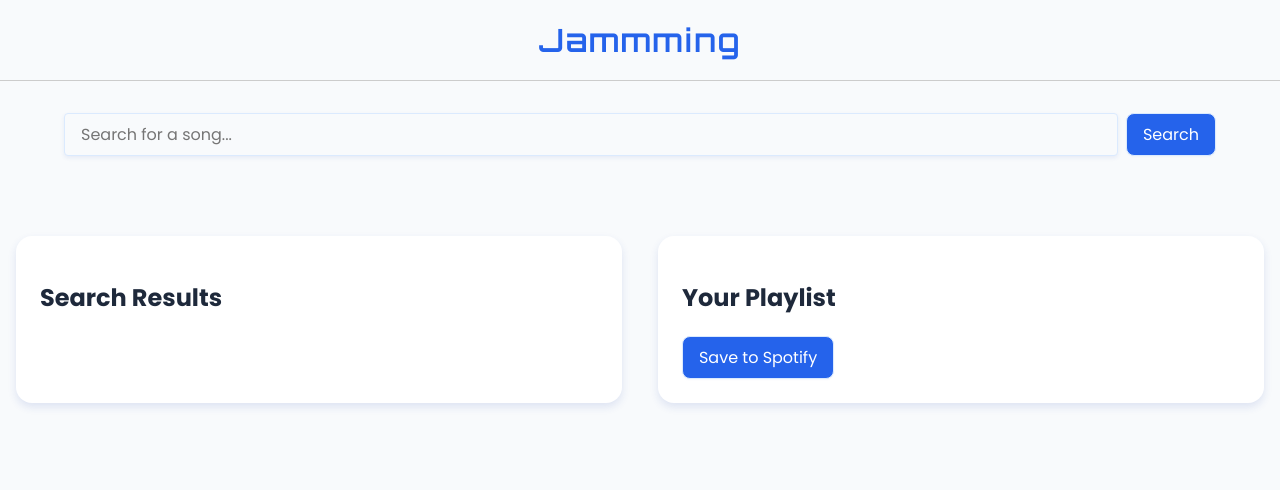
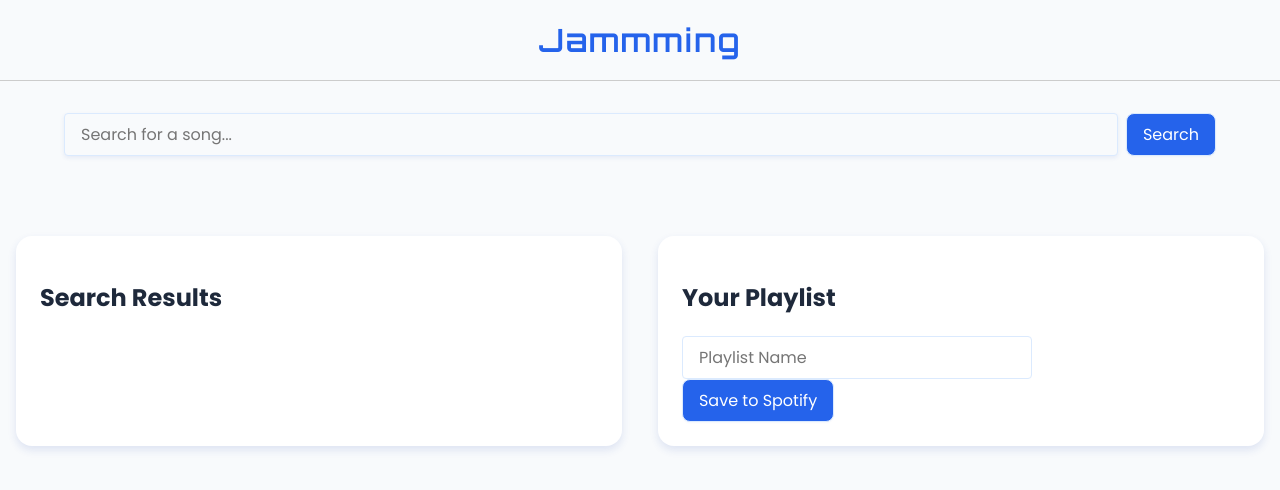
Before and after one commit to ezhostforall/jammming, a React (Vite) app: page / in a window 1280 px wide. Shown: the top 490 px of the page. Built offline with nearby package versions, Linux system fonts and the light colour scheme.

Commit message:
Implement playlist management features; add track to playlist, remove track, and save playlist to Spotify

```diff
--- a/src/App.jsx
+++ b/src/App.jsx
@@ -13,6 +13,21 @@ import { searchSongs } from './utils/utils'
 function App() {
   const [searchResults, setSearchResults] = useState([]);
   const [playlistTracks, setPlaylistTracks] = useState([]);
+  const [playlistName, setPlaylistName] = useState('My Playlist');
+
+  const addTrackToPlaylist = (track) => {
+    if (!playlistTracks.some((t) => t.id === track.id)) {
+      setPlaylistTracks([...playlistTracks, track]);
+    }
+  }
+  const removeTrackFromPlaylist = (trackId) => {
+    setPlaylistTracks(playlistTracks.filter((track) => track.id !== trackId));
+  }
+  const savePlaylistToSpotify = () => {
+    // Logic to save the playlist to Spotify
+    console.log("Saving playlist to Spotify...");
+  }
+
     return (
         <>
           <>
@@ -20,8 +35,8 @@ function App() {
           </>
           <SearchBar searchSongs={searchSongs} setSearchResults={setSearchResults} />
           <div className="grid-container">
-              <SearchResults searchResults={searchResults} />
-              <Playlist playlistTracks={playlistTracks} />
+              <SearchResults searchResults={searchResults} addTrackToPlaylist={addTrackToPlaylist} />
+              <Playlist playlistTracks={playlistTracks} playlistName={playlistName} removeTrackFromPlaylist={removeTrackFromPlaylist} savePlaylistToSpotify={savePlaylistToSpotify} />
           </div>
         </>
   )
--- a/src/components/playlist/Playlist.jsx
+++ b/src/components/playlist/Playlist.jsx
@@ -3,12 +3,35 @@ import "./Playlist.css";
 import TrackList from "../tracklist/TrackList";
 import Button from "../button/Button"; // Import your Button component
 
-const Playlist = ({ playlistTracks }) => {
+const Playlist = ({ playlistTracks, removeTrackFromPlaylist, savePlaylistToSpotify }) => {
+
+    const handlePlaylistNameChange = (event) => {
+        // Handle the change in playlist name here
+        console.log(event.target.value);
+    }
+    const handleKeyPress = (event) => {
+        if (event.key === "Enter") {
+            handlePlaylistNameChange(event);
+        }
+    };
+    const handleInputChange = (event) => {
+        handlePlaylistNameChange(event);
+    };
+
     return (
         <div className="playlist container">
             <h2>Your Playlist</h2>
-            <TrackList tracks={playlistTracks} />
-            <Button type="button" className='save-to-spotify-button'>Save to Spotify</Button>
+            <div className="playlist-header">
+                <input
+                type="text"
+                className="playlist-name-input"
+                placeholder="Playlist Name"
+                onChange={handleInputChange}
+                onKeyPress={handleKeyPress}
+                />
+            </div>
+            <TrackList tracks={playlistTracks} removeTrackFromPlaylist={removeTrackFromPlaylist} />
+            <Button type="button" className='save-to-spotify-button' onClick={savePlaylistToSpotify}>Save to Spotify</Button>
         </div>
     );
 }
--- a/src/components/searchresults/SearchResults.jsx
+++ b/src/components/searchresults/SearchResults.jsx
@@ -3,11 +3,12 @@ import "./SearchResults.css";
 import TrackList from "../tracklist/TrackList"; // Import your TrackList component
 
 
-const SearchResults = ({searchResults}) => {
+const SearchResults = ({searchResults, addTrackToPlaylist}) => {
+
   return (
     <div className="search-results container">
       <h2>Search Results</h2>
-      <TrackList tracks={searchResults} />
+      <TrackList tracks={searchResults} addTrackToPlaylist={addTrackToPlaylist} />
     </div>
   );
 }
--- a/src/components/track/Track.jsx
+++ b/src/components/track/Track.jsx
@@ -2,14 +2,24 @@ import React from "react";
 import"./Track.css";
 import Button from "../button/Button"; // Import your Button component
 
-const Track = ({ id, title, artist, album }) => {
-
+const Track = ({ id, title, artist, album, addTrackToPlaylist, removeTrackFromPlaylist
+}) => {
     return (
         <div className="track-info" key={id}>
             <h3>{title}</h3>
             <p>{artist}</p>
             <p>{album}</p>
-            <Button type='button' className='track-button'>+</Button>
+
+            {addTrackToPlaylist && (
+                <Button type="button" className="add-to-playlist-button" onClick={() => addTrackToPlaylist({id, title, artist, album})}>
+                    +
+                </Button>
+            )}
+            {removeTrackFromPlaylist && (
+                <Button type="button" className="remove-from-playlist-button" onClick={() => removeTrackFromPlaylist(id)}>
+                    -
+                </Button>
+            )}
         </div>
     );
 }
--- a/src/components/tracklist/TrackList.jsx
+++ b/src/components/tracklist/TrackList.jsx
@@ -4,11 +4,21 @@ import Track from "../track/Track"; // Import your Track component
 
 
 
-const TrackList = ( {tracks=[]} ) => {
+const TrackList = ( {tracks=[], addTrackToPlaylist, removeTrackFromPlaylist} ) => {
+
     return (
         <div className="track-list">
             {tracks.map(track => (
-                <Track key={track.id} title={track.name} artist={track.artist} album={track.album} />
+                <div key={track.id}>
+                    <Track
+                    id={track.id}
+                    title={track.name}
+                    artist={track.artist}
+                    album={track.album}
+                    addTrackToPlaylist={addTrackToPlaylist}
+                    removeTrackFromPlaylist={removeTrackFromPlaylist}
+                    />
+                </div>
             ))}
         </div>
     )
```
